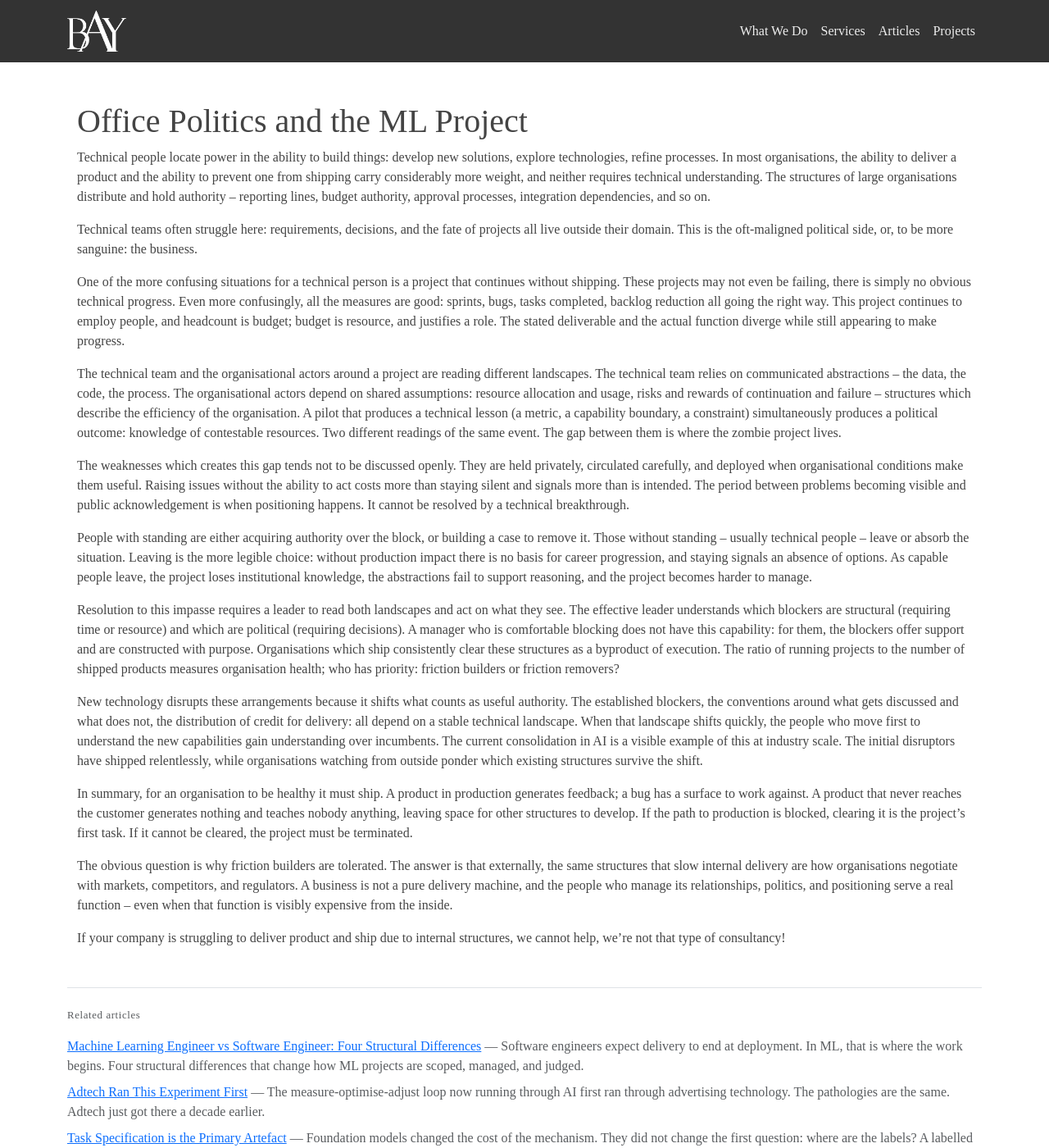
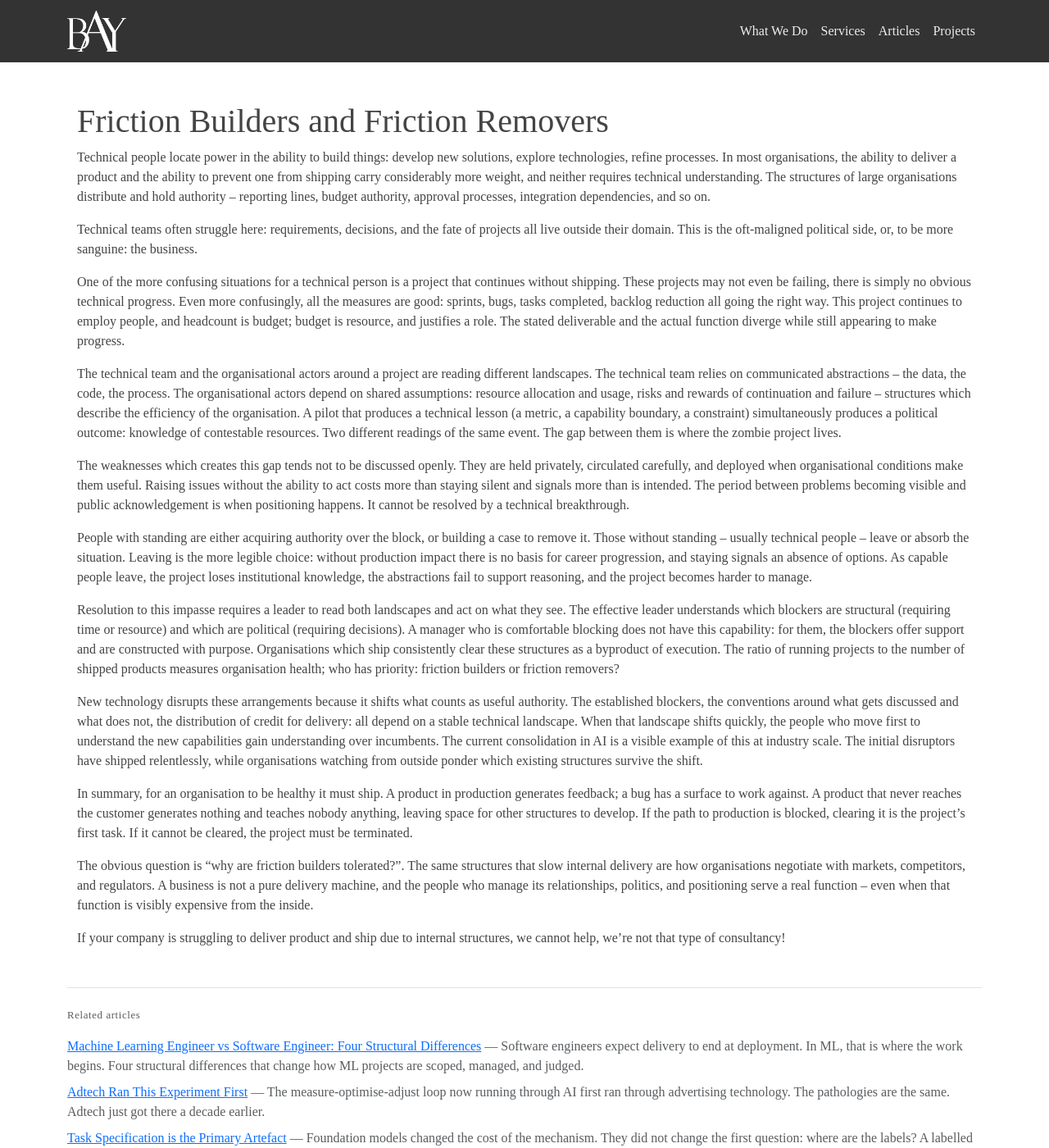
Before and after one commit to bayinfosys/bayinfosys.github.io, a Jekyll site: the page built from _posts/2026-01-01-71-friction-builders.md, in a window 1280 px wide and 1400 px high. Shown: the whole window at 82% size. Built offline with Jekyll 4.4.1, drawn with Linux system fonts in a browser that asks for light colours.

Commit message:
friction builders

```diff
--- a/_posts/2026-01-01-71-friction-builders.md
+++ b/_posts/2026-01-01-71-friction-builders.md
@@ -13,7 +13,7 @@ related:
   - 36-pmfops
 ---
 
-# Office Politics and the ML Project
+# Friction Builders and Friction Removers
 
 Technical people locate power in the ability to build things: develop new solutions, explore technologies, refine processes.
 In most organisations, the ability to deliver a product and the ability to prevent one from shipping carry considerably more weight, and neither requires technical understanding.
@@ -64,8 +64,8 @@ A product that never reaches the customer generates nothing and teaches nobody a
 If the path to production is blocked, clearing it is the project's first task.
 If it cannot be cleared, the project must be terminated.
 
-The obvious question is why friction builders are tolerated.
-The answer is that externally, the same structures that slow internal delivery are how organisations negotiate with markets, competitors, and regulators.
+The obvious question is "why are friction builders tolerated?".
+The same structures that slow internal delivery are how organisations negotiate with markets, competitors, and regulators.
 A business is not a pure delivery machine, and the people who manage its relationships, politics, and positioning serve a real function -- even when that function is visibly expensive from the inside.
 
 If your company is struggling to deliver product and ship due to internal structures, we cannot help, we're not that type of consultancy!
```
